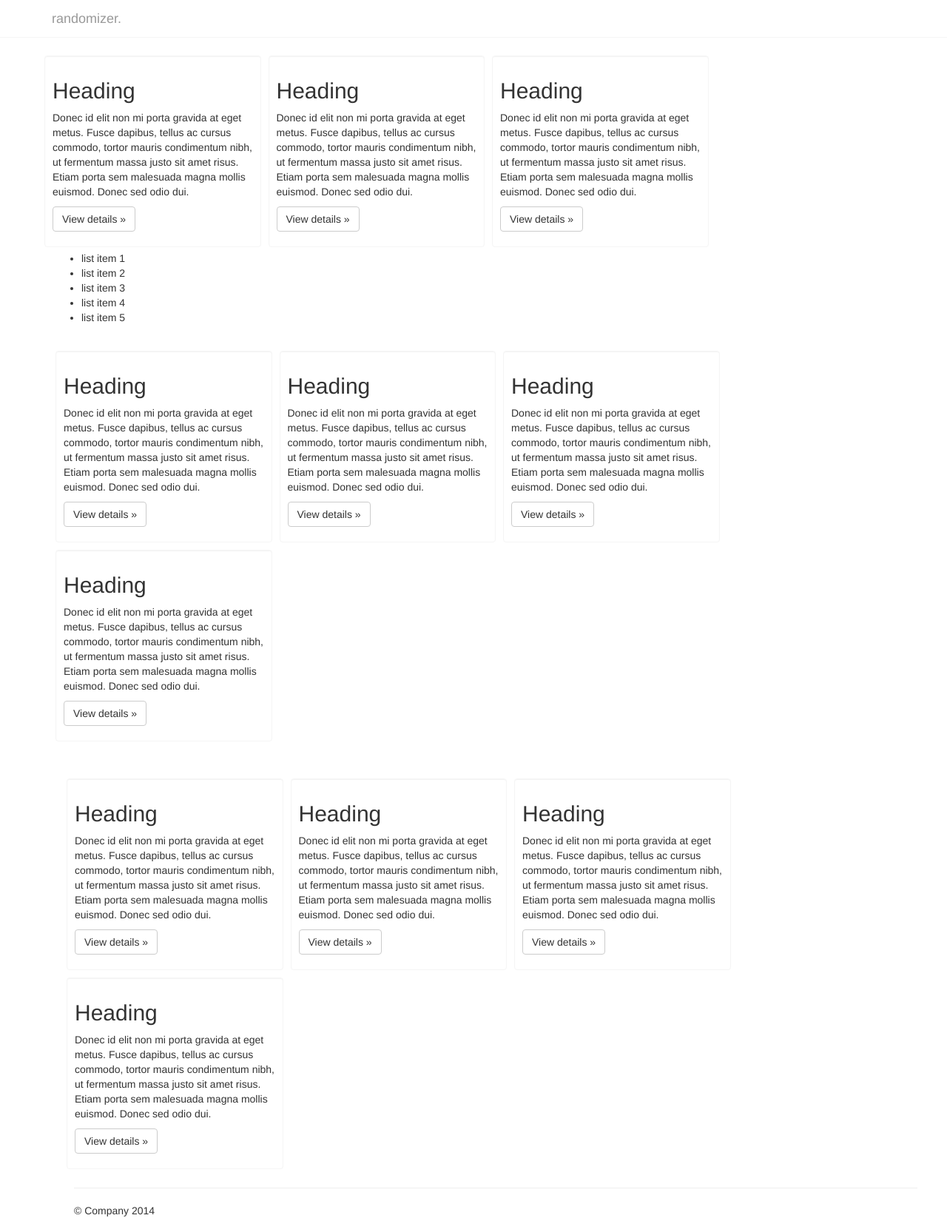
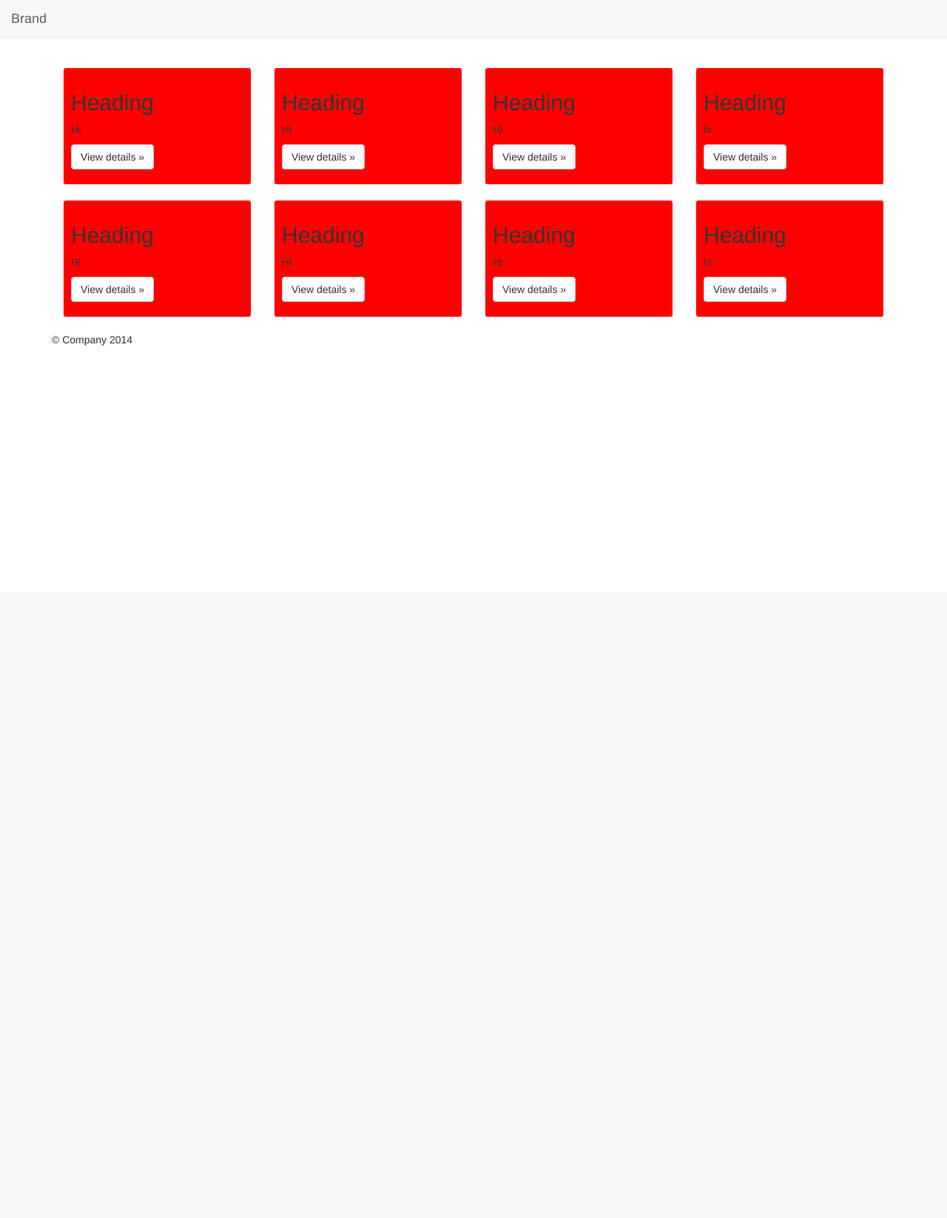
Before and after one commit to johannabulling/randomizer, a PHP site: page / in a window 1280 px wide. Shown: the whole page at 74% size. After the commit the page ends 467 px from the top, so only its background shows below. Run offline with PHP 8.4, Linux system fonts and the light colour scheme; some libraries are stand-ins or nearby versions.

Commit message:
basic structure of cubes

```diff
--- a/css/main.css
+++ b/css/main.css
@@ -13,10 +13,15 @@
   min-height: 20px;
   padding: 19px;
   margin-bottom: 20px;
-  background-color: #ffffff;
+/*  background-color: #ffffff;*/
   border: 1px solid #f5f5f5;
   border-radius: 4px;
   -webkit-box-shadow: inset 0 1px 1px rgba(0, 0, 0, .05);
           box-shadow: inset 0 1px 1px rgba(0, 0, 0, .05);
-          margin: 5px ;
 }
+
+.padding-test {
+    background-color: red;
+/*    border-radius:10px;*/
+    padding: 10px;
+}
--- a/index.html
+++ b/index.html
@@ -13,7 +13,7 @@
         <link rel="stylesheet" href="css/bootstrap.min.css">
         <style>
             body {
-                padding-top: 50px;
+                padding-top: -70px;
                 padding-bottom: 20px;
             }
         </style>
@@ -26,21 +26,59 @@
         <!--[if lt IE 7]>
             <p class="browsehappy">You are using an <strong>outdated</strong> browser. Please <a href="http://browsehappy.com/">upgrade your browser</a> to improve your experience.</p>
         <![endif]-->
-    <div class="navbar navbar-inverse navbar-fixed-top" role="navigation">
-      <div class="container">
+    <nav class="navbar navbar-default navbar-static-top" role="navigation">
+      <div class="container-fluid">
+        <!-- Brand and toggle get grouped for better mobile display -->
         <div class="navbar-header">
-          <button type="button" class="navbar-toggle" data-toggle="collapse" data-target=".navbar-collapse">
+          <button type="button" class="navbar-toggle collapsed" data-toggle="collapse" data-target="#bs-example-navbar-collapse-1">
             <span class="sr-only">Toggle navigation</span>
             <span class="icon-bar"></span>
             <span class="icon-bar"></span>
             <span class="icon-bar"></span>
           </button>
-          <a class="navbar-brand" href="#">randomizer.</a>
+          <a class="navbar-brand" href="#">Brand</a>
         </div>
 
-        </div><!--/.navbar-collapse -->
+        <!-- Collect the nav links, forms, and other content for toggling -->
+        <div class="collapse navbar-collapse" id="bs-example-navbar-collapse-1">
+          <!-- <ul class="nav navbar-nav">
+            <li class="active"><a href="#">Link</a></li>
+            <li><a href="#">Link</a></li>
+            <li class="dropdown">
+              <a href="#" class="dropdown-toggle" data-toggle="dropdown">Dropdown <span class="caret"></span></a>
+              <ul class="dropdown-menu" role="menu">
+                <li><a href="#">Action</a></li>
+                <li><a href="#">Another action</a></li>
+                <li><a href="#">Something else here</a></li>
+                <li class="divider"></li>
+                <li><a href="#">Separated link</a></li>
+                <li class="divider"></li>
+                <li><a href="#">One more separated link</a></li>
+              </ul>
+            </li>
+          </ul>
+          <form class="navbar-form navbar-left" role="search">
+            <div class="form-group">
+              <input type="text" class="form-control" placeholder="Search">
             </div>
-    </div>
+            <button type="submit" class="btn btn-default">Submit</button>
+          </form>
+          <ul class="nav navbar-nav navbar-right">
+            <li><a href="#">Link</a></li>
+            <li class="dropdown">
+              <a href="#" class="dropdown-toggle" data-toggle="dropdown">Dropdown <span class="caret"></span></a>
+              <ul class="dropdown-menu" role="menu">
+                <li><a href="#">Action</a></li>
+                <li><a href="#">Another action</a></li>
+                <li><a href="#">Something else here</a></li>
+                <li class="divider"></li>
+                <li><a href="#">Separated link</a></li>
+              </ul>
+            </li>
+          </ul> -->
+        </div><!-- /.navbar-collapse -->
+      </div><!-- /.container-fluid -->
+    </nav>
 
     <!-- Main jumbotron for a primary marketing message or call to action -->
     <!-- <div class="jumbotron">
@@ -52,75 +90,80 @@
     </div>
     -->
 
-    <div class="container" style="height:600px;">
+    <div class="container">
+
       <br/>
-      <div class="row">
 
-        <div class="col-xs-6 col-md-3 well" style="padding:10px;">
+      <div class="col-xs-12 col-md-3 col-sm-6">
+        <div class="padding-test well">
           <h2>Heading</h2>
-          <p>Donec id elit non mi porta gravida at eget metus. Fusce dapibus, tellus ac cursus commodo, tortor mauris condimentum nibh, ut fermentum massa justo sit amet risus. Etiam porta sem malesuada magna mollis euismod. Donec sed odio dui. </p>
+          <p>Hi</p>
           <p><a class="btn btn-default" href="#" role="button">View details &raquo;</a></p>
         </div>
+      </div>
 
-<div class="col-xs-6 col-md-3 well" style="padding:10px;">
+      <div class="col-xs-12 col-md-3 col-sm-6">
+        <div class="padding-test well">
           <h2>Heading</h2>
-          <p>Donec id elit non mi porta gravida at eget metus. Fusce dapibus, tellus ac cursus commodo, tortor mauris condimentum nibh, ut fermentum massa justo sit amet risus. Etiam porta sem malesuada magna mollis euismod. Donec sed odio dui. </p>
+          <p>Hi</p>
           <p><a class="btn btn-default" href="#" role="button">View details &raquo;</a></p>
         </div>
+      </div>
 
-<div class="col-xs-6 col-md-3 well" style="padding:10px;">
+      <div class="col-xs-12 col-md-3 col-sm-6">
+        <div class="padding-test well">
           <h2>Heading</h2>
-          <p>Donec id elit non mi porta gravida at eget metus. Fusce dapibus, tellus ac cursus commodo, tortor mauris condimentum nibh, ut fermentum massa justo sit amet risus. Etiam porta sem malesuada magna mollis euismod. Donec sed odio dui. </p>
+          <p>Hi</p>
           <p><a class="btn btn-default" href="#" role="button">View details &raquo;</a></p>
+        </div>
+      </div>
+
+      <div class="col-xs-12 col-md-3 col-sm-6">
+        <div class="padding-test well">
+          <h2>Heading</h2>
+          <p>hi</p>
+          <p><a class="btn btn-default" href="#" role="button">View details &raquo;</a></p>
+        </div>
+      </div>
+
+      <br/>
+
+      <div class="col-xs-12 col-md-3 col-sm-6">
+        <div class="padding-test well">
+          <h2>Heading</h2>
+          <p>Hi</p>
+          <p><a class="btn btn-default" href="#" role="button">View details &raquo;</a></p>
+        </div>
+      </div>
+
+      <div class="col-xs-12 col-md-3 col-sm-6">
+        <div class="padding-test well">
+          <h2>Heading</h2>
+          <p>Hi</p>
+          <p><a class="btn btn-default" href="#" role="button">View details &raquo;</a></p>
+        </div>
+      </div>
+
+      <div class="col-xs-12 col-md-3 col-sm-6">
+        <div class="padding-test well">
+          <h2>Heading</h2>
+          <p>Hi</p>
+          <p><a class="btn btn-default" href="#" role="button">View details &raquo;</a></p>
+        </div>
+      </div>
+
+      <div class="col-xs-12 col-md-3 col-sm-6">
+        <div class="padding-test well">
+          <h2>Heading</h2>
+          <p>hi</p>
+          <p><a class="btn btn-default" href="#" role="button">View details &raquo;</a></p>
+        </div>
       </div>
 
 
-</div
-
-      <br/>
-
-    <ul>
-      <li>list item 1</li>
-      <li>list item 2</li>
-      <li>list item 3</li>
-      <li>list item 4</li>
-      <li>list item 5</li>
-    </ul>
 
 
-
-              <div class="container" style="height:600px;">
-      <br/>
-      <div class="row">
-
-        <div class="col-xs-6 col-md-3 well" style="padding:10px;">
-          <h2>Heading</h2>
-          <p>Donec id elit non mi porta gravida at eget metus. Fusce dapibus, tellus ac cursus commodo, tortor mauris condimentum nibh, ut fermentum massa justo sit amet risus. Etiam porta sem malesuada magna mollis euismod. Donec sed odio dui. </p>
-          <p><a class="btn btn-default" href="#" role="button">View details &raquo;</a></p>
-        </div>
-
-        <div class="col-xs-6 col-md-3 well" style="padding:10px;">
-          <h2>Heading</h2>
-          <p>Donec id elit non mi porta gravida at eget metus. Fusce dapibus, tellus ac cursus commodo, tortor mauris condimentum nibh, ut fermentum massa justo sit amet risus. Etiam porta sem malesuada magna mollis euismod. Donec sed odio dui. </p>
-          <p><a class="btn btn-default" href="#" role="button">View details &raquo;</a></p>
-        </div>
-
-        <div class="col-xs-6 col-md-3 well" style="padding:10px;">
-          <h2>Heading</h2>
-          <p>Donec id elit non mi porta gravida at eget metus. Fusce dapibus, tellus ac cursus commodo, tortor mauris condimentum nibh, ut fermentum massa justo sit amet risus. Etiam porta sem malesuada magna mollis euismod. Donec sed odio dui. </p>
-          <p><a class="btn btn-default" href="#" role="button">View details &raquo;</a></p>
-        </div>
-
-        <div class="col-xs-6 col-md-3 well" style="padding:10px;">
-          <h2>Heading</h2>
-          <p>Donec id elit non mi porta gravida at eget metus. Fusce dapibus, tellus ac cursus commodo, tortor mauris condimentum nibh, ut fermentum massa justo sit amet risus. Etiam porta sem malesuada magna mollis euismod. Donec sed odio dui. </p>
-          <p><a class="btn btn-default" href="#" role="button">View details &raquo;</a></p>
-        </div>
-</div>
-<br/>
-
-
-    <div class="container" style="height:600px;">
+    <!-- <div class="container" style="height:600px;">
       <br/>
       <div class="row">
 
@@ -149,7 +192,7 @@
         </div>
 
 
-    </div>
+    </div> -->
 
       <hr>
 
```
Lines whose indentation alone changed are shown as unchanged.
